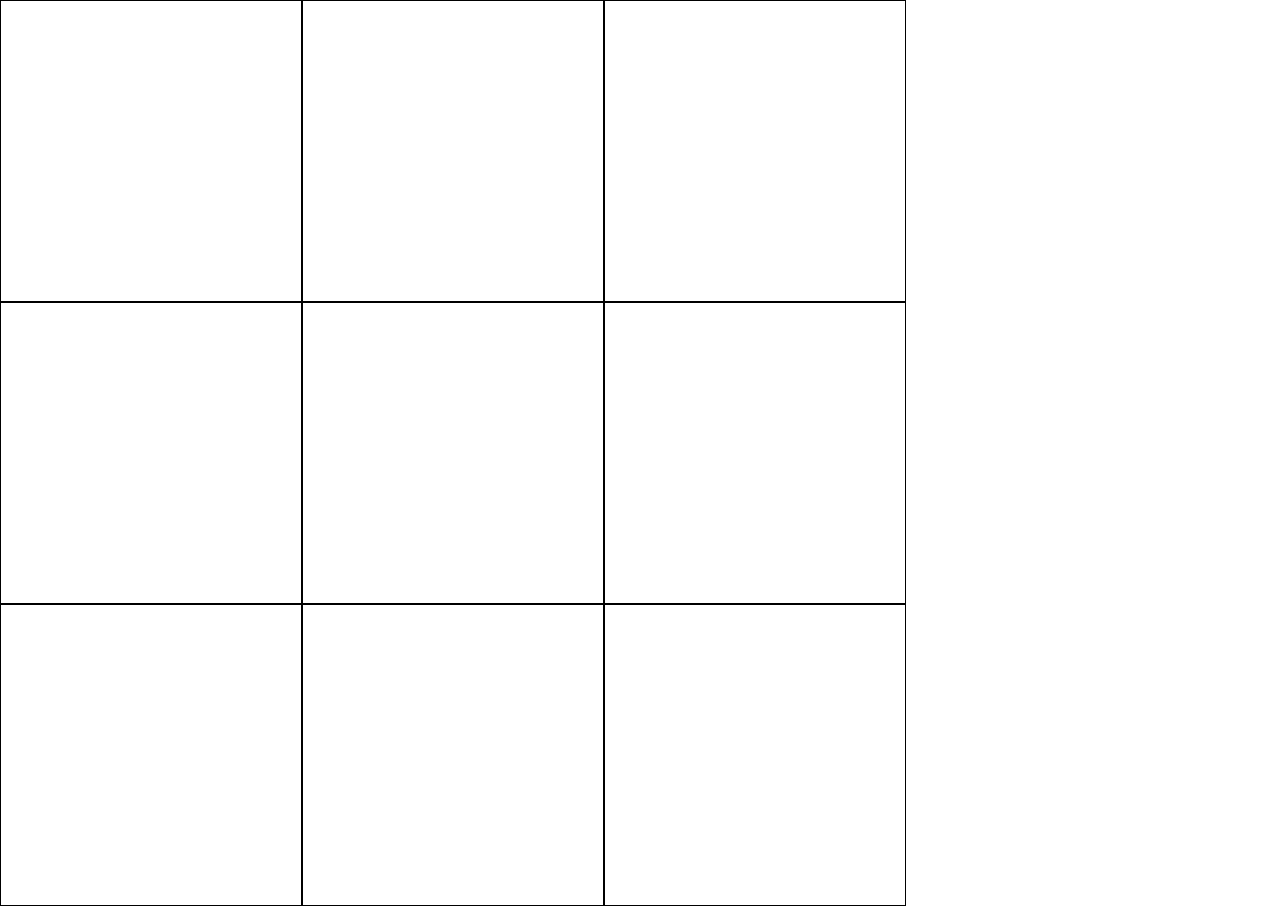
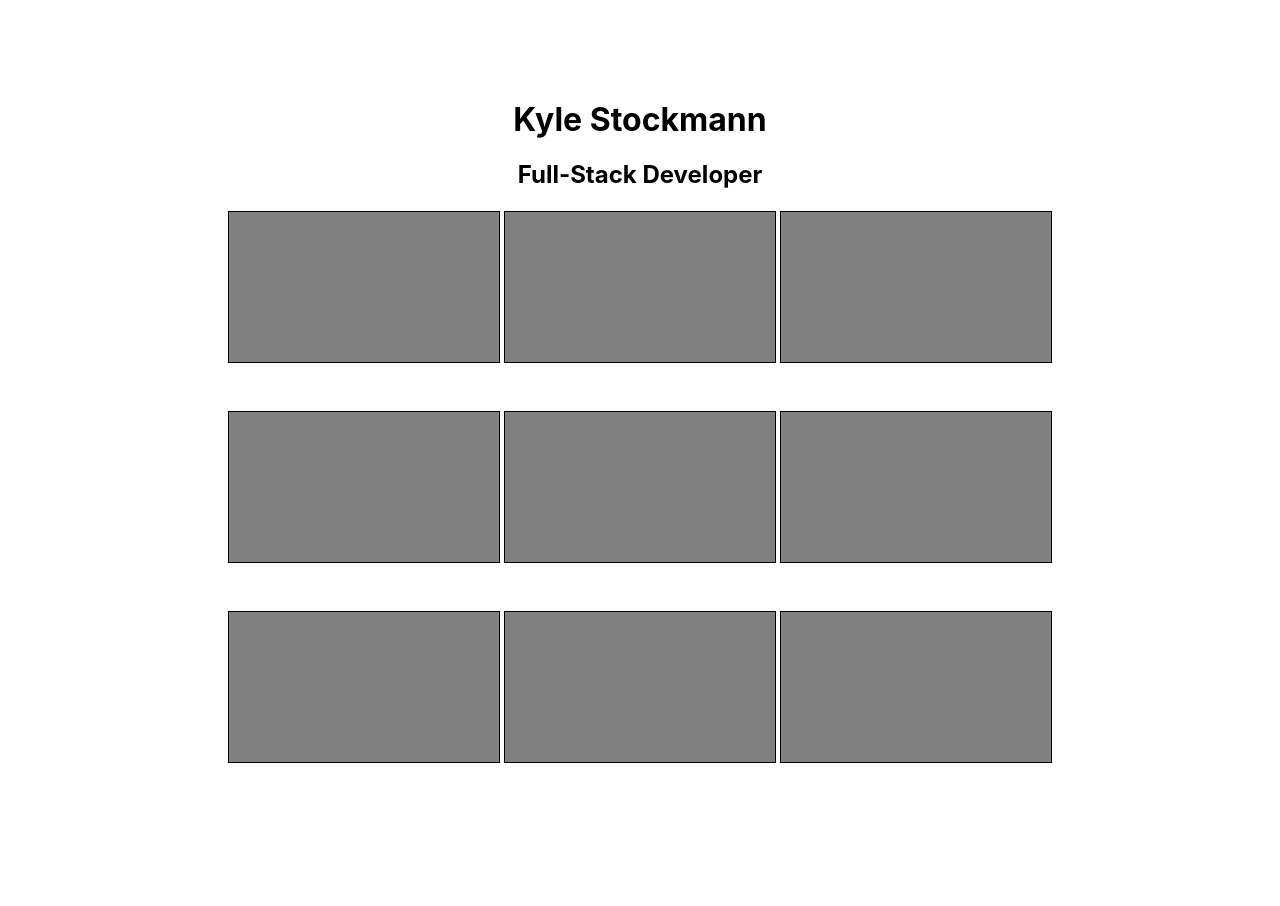
Before and after one commit to KKJZ/Portfolio-KyleS, a React (Create React App) app: page / in a window 1280 px wide. After the commit the page ends 809 px from the top, so only its background shows below. Built offline with nearby package versions, Linux system fonts and the light colour scheme.

Commit message:
Display working

```diff
--- a/src/App.css
+++ b/src/App.css
@@ -2,15 +2,71 @@ html {
   box-sizing: border-box;
 }
 
+.title {
+  text-align: center;
+}
+
+.subtitle {
+  text-align: center;
+}
+
+.App {
+  margin-top: 100px;
+  padding-left: 50px;
+  padding-right: 50px;
+  height: 600px;
+}
+
 .container{
   display: flex;
+  justify-content: center;
+  flex-flow: row wrap;
+  height: 100%;
 }
 
 .box {
-  display: flex;
+  margin: 2px;
+  background: grey;
   align-content: center;
   justify-content: center;
-  width: 300px;
-  height: 300px;
+  width: 25%;
+  height: 25%;
+  border: 1px black solid;
+  flex-grow: 1;
+}
+
+.active {
+  width: 100%;
+  height: 100%;
+  transition: 5s;
+}
+
+.in-active{
+  display: none;
+}
+
+.outside {
+  margin: 2px;
+  background: grey;
+  align-content: center;
+  justify-content: center;
+  width: 25%;
+  height: 25%;
   border: 1px black solid;
 }
+
+@media only screen and (min-width: 640px) {
+  .outside {
+    width: 25%;
+    height: 25%;
+  }
+
+  .box {
+    flex-grow: 0;
+  }
+
+  .App {
+    padding-right: 100px;
+    padding-left: 100px;
+  }
+}
--- a/src/App.js
+++ b/src/App.js
@@ -3,23 +3,38 @@ import logo from './logo.svg';
 import './App.css';
 
 class App extends Component {
+  handleAboutClick(e) {
+    let element = e.target;
+    let arrayChild = [...e.target.parentElement.childNodes];
+    console.log(arrayChild);
+    element.classList.toggle('active');
+    arrayChild.forEach(child => {
+      if (element.id !== child.id){
+        child.classList.toggle('in-active');
+      }
+    })
+  }
+
   render() {
     return (
       <div className="App">
+      <h1 className="title">Kyle Stockmann</h1>
+      <h2 className="subtitle">Full-Stack Developer</h2>
         <div className="container">
-          <div className="box"></div>
-          <div className="box"></div>
-          <div className="box"></div>
-        </div>
-        <div className="container">
-          <div className="box"></div>
-          <div className="box"></div>
-          <div className="box"></div>
-        </div>
-        <div className="container">
-          <div className="box"></div>
-          <div className="box"></div>
-          <div className="box"></div>
+          <div id="1" className="outside"></div>
+          <div id="2" className="box"
+          onClick={e=> this.handleAboutClick(e)}
+          ></div>
+          <div id="3" className="outside"></div>
+          <div id="4" className="outside"></div>
+          <div id="5" className="box"
+          onClick={e => this.handleProjectsClick(e)}></div>
+          <div id="6" className="outside"></div>
+          <div id="7" className="outside"></div>
+          <div id="8" className="box"
+          onClick={e => this.handleContactClick(e)}
+          ></div>
+          <div id="9" className="outside"></div>
         </div>
       </div>
     );
```
Also changed, not shown: src/Components/AboutMe.js (added), src/Components/ContactMe.js (added), src/Components/Projects.js (added).
